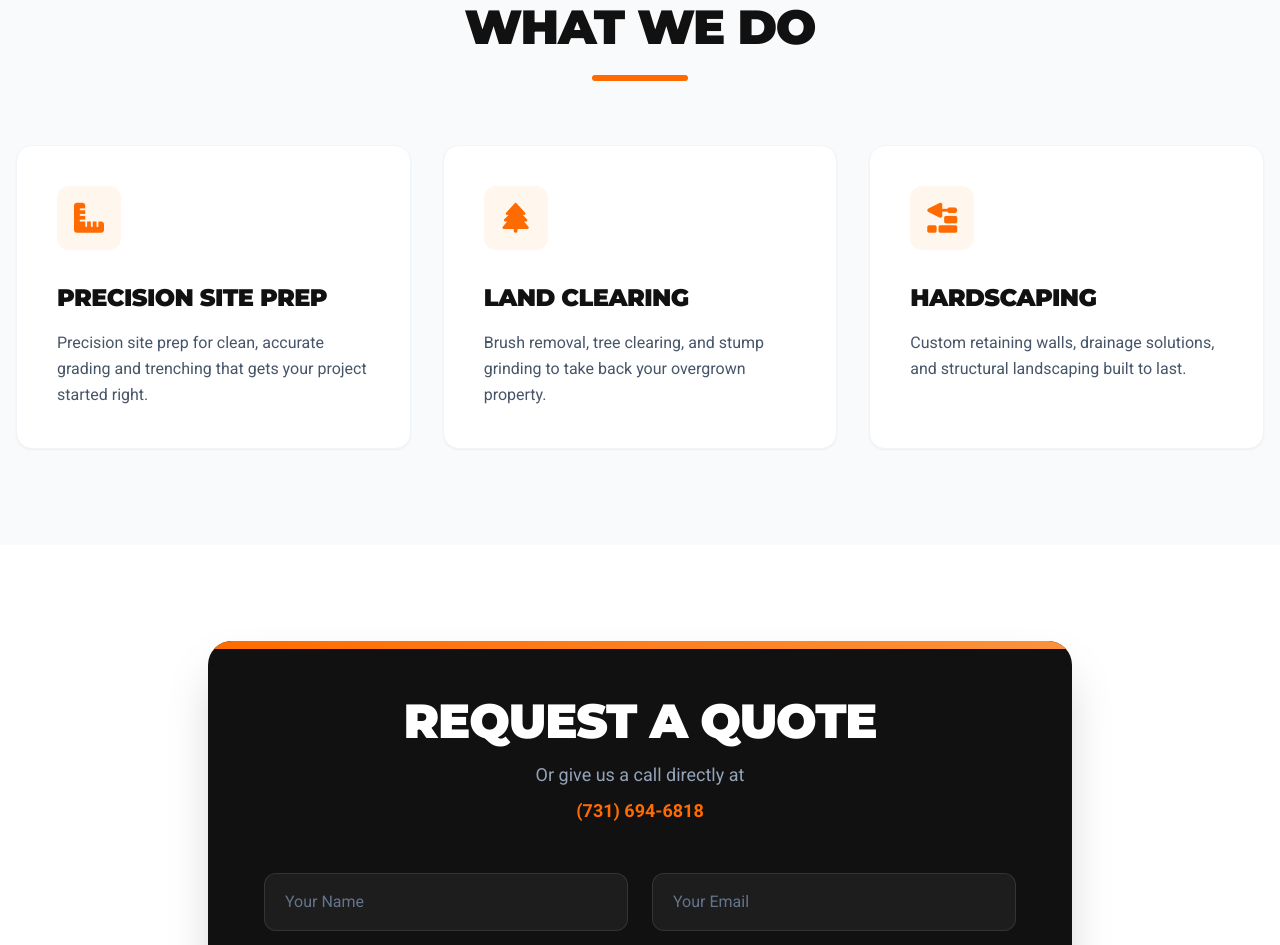
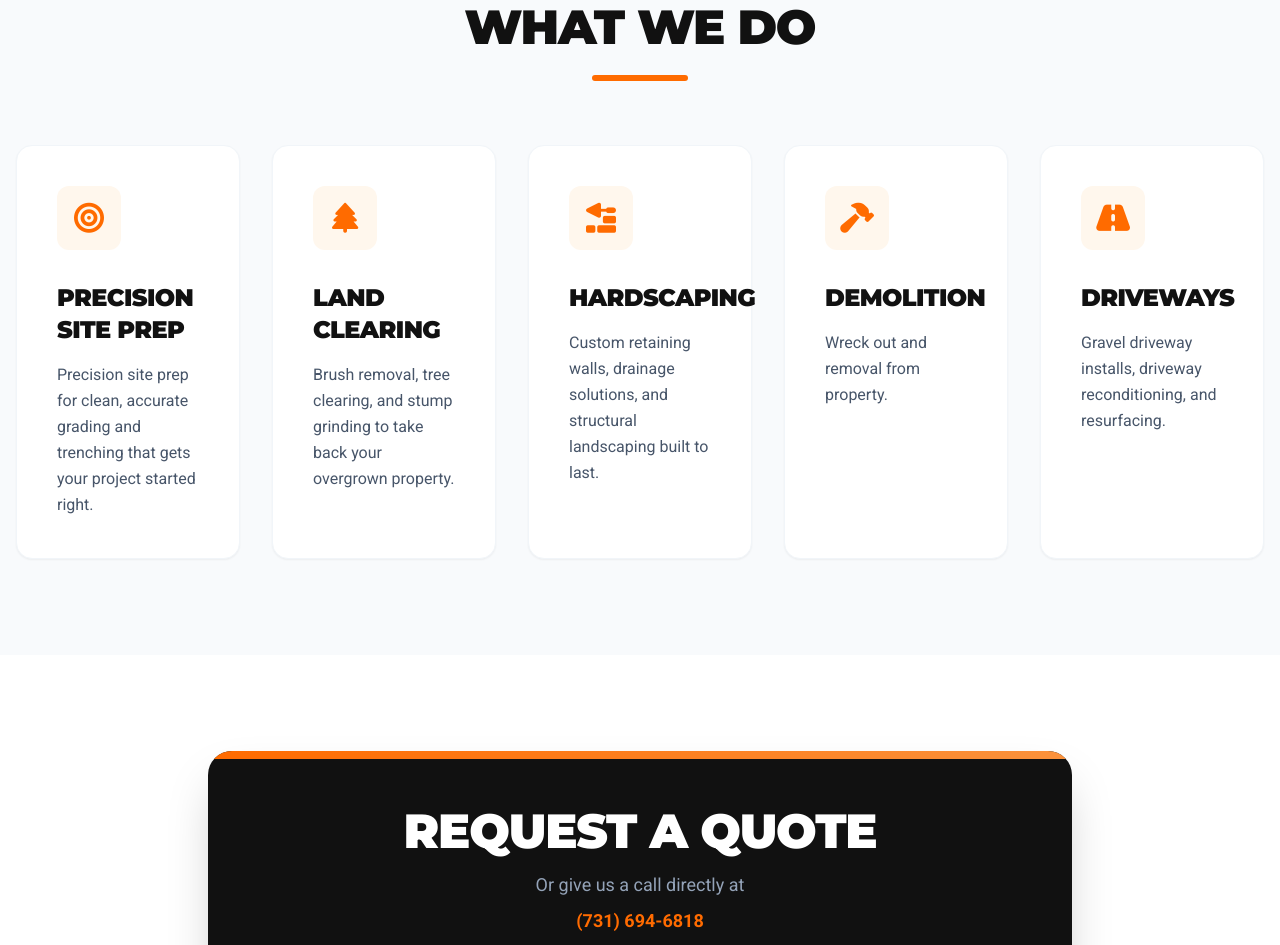
Before and after one commit to envy8991/Dinkins-Landscaping-, a plain HTML site: page index.html in a window 1280 px wide. Shown: the part 1167-2112 px from the top of the page. Drawn offline with nearby package versions, Linux system fonts and the light colour scheme.

Commit message:
Update service icons and add demolition/driveway offerings

```diff
--- a/index.html
+++ b/index.html
@@ -131,11 +131,11 @@
           <h2 class="text-4xl md:text-5xl font-black text-brandDark font-heading uppercase tracking-tight">What We Do</h2>
           <div class="h-1.5 w-24 bg-brandOrange mx-auto mt-6 rounded-full"></div>
         </div>
-        <div class="max-w-7xl mx-auto px-4 grid md:grid-cols-3 gap-8 relative z-10">
+        <div class="max-w-7xl mx-auto px-4 grid md:grid-cols-2 lg:grid-cols-5 gap-8 relative z-10">
 
           <div class="group bg-white p-10 rounded-2xl shadow-sm border border-slate-100 hover:shadow-2xl hover:-translate-y-2 transition-all duration-300">
             <div class="h-16 w-16 rounded-xl bg-orange-50 text-brandOrange flex items-center justify-center text-3xl mb-8 group-hover:scale-110 group-hover:bg-brandOrange group-hover:text-white transition-all duration-300">
-              <i class="fa-solid fa-ruler-combined"></i>
+              <i class="fa-solid fa-bullseye"></i>
             </div>
             <h3 class="text-2xl font-black font-heading mb-4 text-brandDark uppercase tracking-tight">Precision Site Prep</h3>
             <p class="text-slate-600 leading-relaxed">Precision site prep for clean, accurate grading and trenching that gets your project started right.</p>
@@ -157,6 +157,22 @@
             <p class="text-slate-600 leading-relaxed">Custom retaining walls, drainage solutions, and structural landscaping built to last.</p>
           </div>
 
+
+          <div class="group bg-white p-10 rounded-2xl shadow-sm border border-slate-100 hover:shadow-2xl hover:-translate-y-2 transition-all duration-300">
+            <div class="h-16 w-16 rounded-xl bg-orange-50 text-brandOrange flex items-center justify-center text-3xl mb-8 group-hover:scale-110 group-hover:bg-brandOrange group-hover:text-white transition-all duration-300">
+              <i class="fa-solid fa-hammer"></i>
+            </div>
+            <h3 class="text-2xl font-black font-heading mb-4 text-brandDark uppercase tracking-tight">Demolition</h3>
+            <p class="text-slate-600 leading-relaxed">Wreck out and removal from property.</p>
+          </div>
+
+          <div class="group bg-white p-10 rounded-2xl shadow-sm border border-slate-100 hover:shadow-2xl hover:-translate-y-2 transition-all duration-300">
+            <div class="h-16 w-16 rounded-xl bg-orange-50 text-brandOrange flex items-center justify-center text-3xl mb-8 group-hover:scale-110 group-hover:bg-brandOrange group-hover:text-white transition-all duration-300">
+              <i class="fa-solid fa-road"></i>
+            </div>
+            <h3 class="text-2xl font-black font-heading mb-4 text-brandDark uppercase tracking-tight">Driveways</h3>
+            <p class="text-slate-600 leading-relaxed">Gravel driveway installs, driveway reconditioning, and resurfacing.</p>
+          </div>
         </div>
       </section>
 
```
